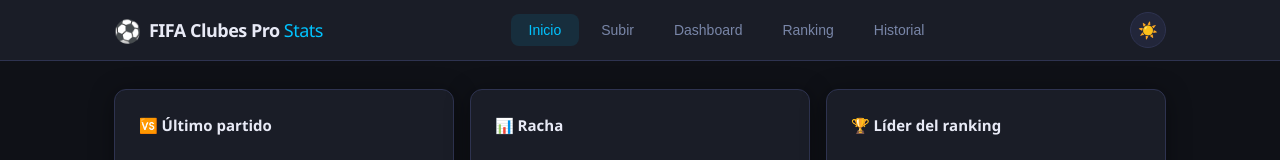
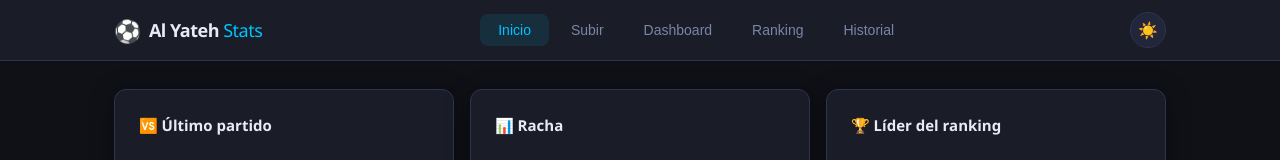
Before and after one commit to lucascapocasa1/FIFASTATS---Al-Yateh, a plain HTML site: page frontend/index.html in a window 1280 px wide. Shown: the top 160 px of the page. Drawn offline with nearby package versions, Linux system fonts and the light colour scheme; no server answers.

Commit message:
fix al yateh

```diff
--- a/frontend/index.html
+++ b/frontend/index.html
@@ -13,7 +13,7 @@
     <div class="header-inner">
       <div class="logo">
         <span class="logo-icon">⚽</span>
-        <span>FIFA Clubes Pro <span class="logo-sub">Stats</span></span>
+        <span>Al Yateh <span class="logo-sub">Stats</span></span>
       </div>
       <nav class="nav-tabs">
         <button class="nav-btn active" data-tab="home">Inicio</button>
```
